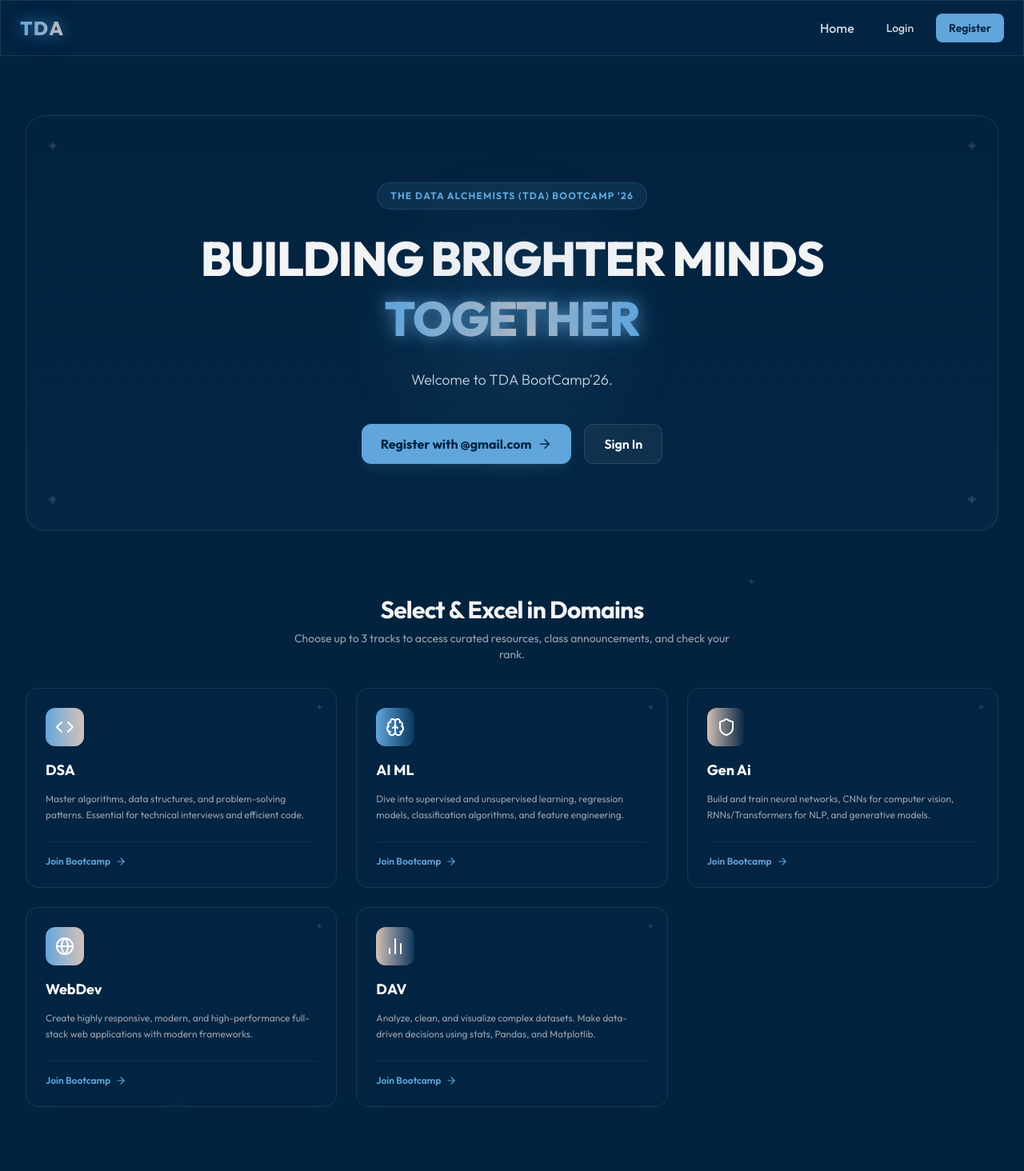
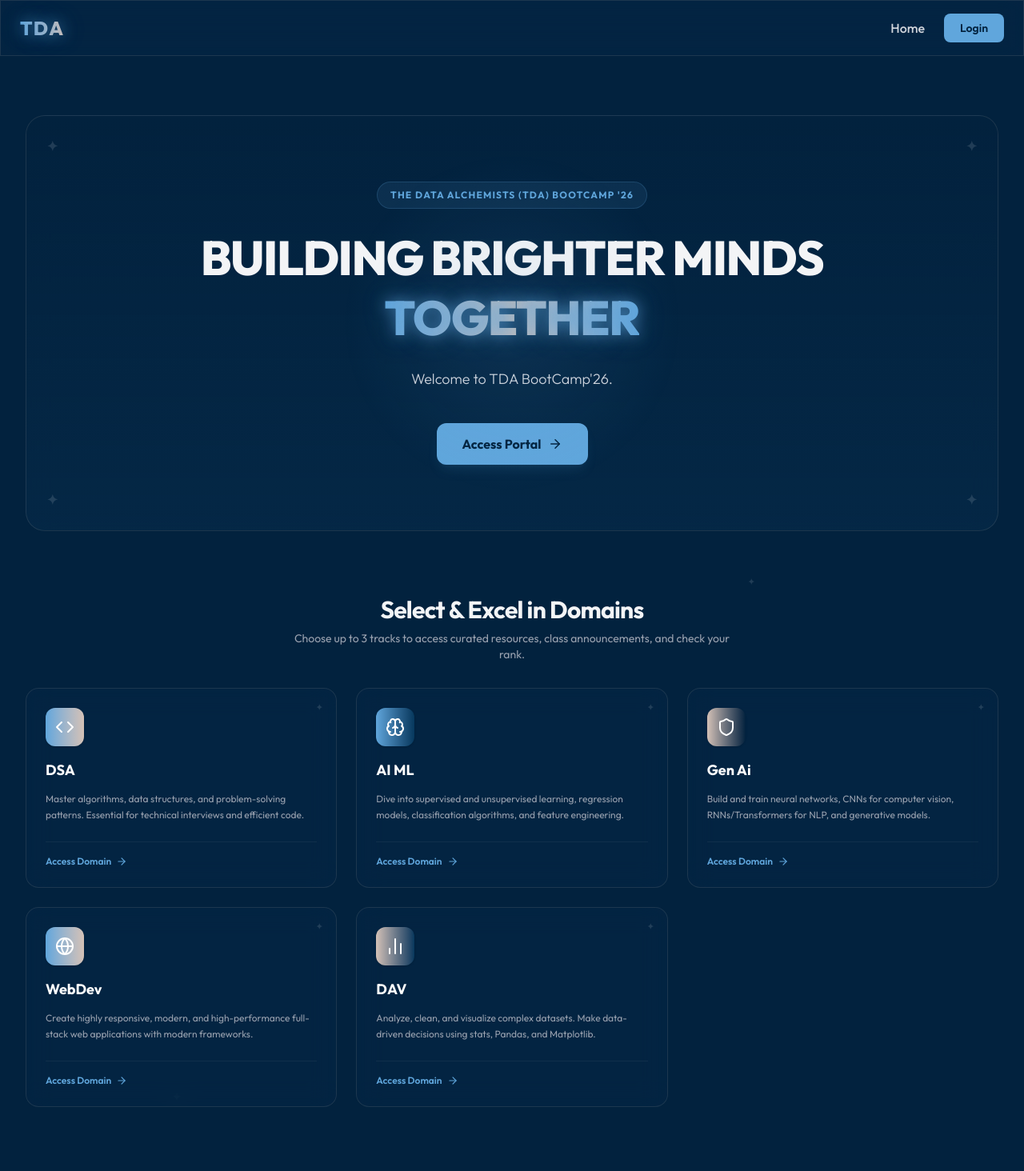
Before and after one commit to nxndinisxh/tda-bootcamp26-website, a React (Vite) app in the folder frontend/: page / in a window 1280 px wide. Shown: the top 1464 px of the page at 80% size. Built offline with nearby package versions, Linux system fonts and the light colour scheme.

Commit message:
Disable the /register route path and clean up frontend hyperlinks

```diff
--- a/frontend/src/App.jsx
+++ b/frontend/src/App.jsx
@@ -87,15 +87,9 @@ const Navbar = () => {
           <div className="flex items-center gap-3">
             <Link
               to="/login"
-              className="text-gray-300 hover:text-white transition px-4 py-2 text-sm font-medium"
+              className="bg-[#60a6dc] hover:bg-[#60a6dc]/90 text-[#02223e] font-semibold px-5 py-2 rounded-lg text-sm transition"
             >
               Login
-            </Link>
-            <Link
-              to="/register"
-              className="bg-[#60a6dc] hover:bg-[#60a6dc]/90 text-[#02223e] font-semibold px-4 py-2 rounded-lg text-sm transition"
-            >
-              Register
             </Link>
           </div>
         )}
@@ -114,7 +108,7 @@ function App() {
             <Routes>
               <Route path="/" element={<Landing />} />
               <Route path="/login" element={<Login />} />
-              <Route path="/register" element={<Register />} />
+              {/* <Route path="/register" element={<Register />} /> */}
               <Route path="/verify" element={<Verify />} />
 
               <Route
--- a/frontend/src/pages/Landing.jsx
+++ b/frontend/src/pages/Landing.jsx
@@ -111,17 +111,11 @@ export default function Landing() {
           ) : (
             <>
               <Link
-                to="/register"
-                className="flex items-center gap-2 bg-[#60a6dc] hover:bg-[#60a6dc]/95 text-brand-bg font-bold px-6 py-3 rounded-xl transition shadow-lg shadow-[#60a6dc]/10"
+                to="/login"
+                className="flex items-center gap-2 bg-[#60a6dc] hover:bg-[#60a6dc]/95 text-brand-bg font-bold px-8 py-3.5 rounded-xl transition shadow-lg shadow-[#60a6dc]/10"
               >
-                <span>Register with @gmail.com</span>
+                <span>Access Portal</span>
                 <ArrowRight size={18} />
-              </Link>
-              <Link
-                to="/login"
-                className="bg-white/5 hover:bg-white/10 text-white border border-[#d4c1b6]/15 font-semibold px-6 py-3 rounded-xl transition"
-              >
-                Sign In
               </Link>
             </>
           )}
@@ -185,10 +179,10 @@ export default function Landing() {
                     )
                   ) : (
                     <Link
-                      to="/register"
+                      to="/login"
                       className="text-[#60a6dc] hover:text-[#60a6dc]/80 font-semibold text-xs flex items-center gap-1.5 transition"
                     >
-                      <span>Join Bootcamp</span>
+                      <span>Access Domain</span>
                       <ArrowRight size={14} />
                     </Link>
                   )}
--- a/frontend/src/pages/Login.jsx
+++ b/frontend/src/pages/Login.jsx
@@ -262,11 +262,8 @@ export default function Login() {
         </form>
 
         <div className="text-center pt-4 border-t border-[#d4c1b6]/10">
-          <p className="text-sm text-gray-400">
-            Don't have an account?{' '}
-            <Link to="/register" className="font-semibold text-[#60a6dc] hover:text-[#d4c1b6] transition">
-              Onboarding Info
-            </Link>
+          <p className="text-xs text-gray-400 leading-relaxed">
+            Accounts are pre-created by organizers. Sign in using your student Registration Number as both username and default password.
           </p>
         </div>
       </div>
--- a/frontend/src/pages/Verify.jsx
+++ b/frontend/src/pages/Verify.jsx
@@ -179,10 +179,10 @@ export default function Verify() {
               <p className="text-red-400 text-sm">{error}</p>
               <div className="pt-4">
                 <Link
-                  to="/register"
+                  to="/login"
                   className="inline-flex items-center gap-2 text-sm font-semibold text-[#60a6dc] hover:text-[#d4c1b6] transition"
                 >
-                  Return to Register <ArrowRight size={16} />
+                  Return to Login <ArrowRight size={16} />
                 </Link>
               </div>
             </div>
@@ -292,14 +292,14 @@ export default function Verify() {
         ) : (
           <div className="text-center py-4 space-y-4">
             <p className="text-sm text-gray-400">
-              No email was provided. Please go back to the registration screen to sign up.
+              No email was provided. Please return to the login screen to sign in.
             </p>
             <div className="pt-2">
               <Link
-                to="/register"
+                to="/login"
                 className="inline-flex items-center gap-2 text-sm font-semibold text-[#60a6dc] hover:text-[#d4c1b6] transition"
               >
-                Go to Register <ArrowRight size={16} />
+                Go to Login <ArrowRight size={16} />
               </Link>
             </div>
           </div>
```
